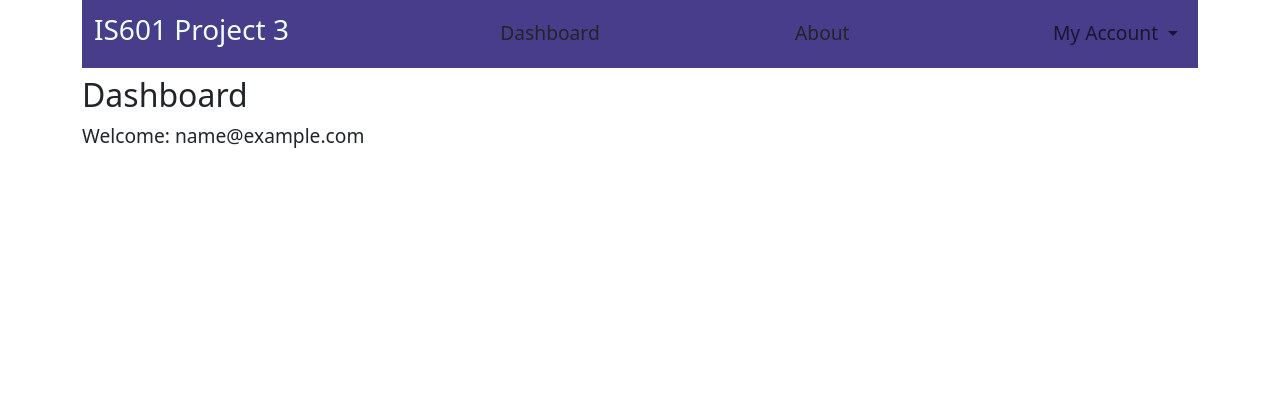
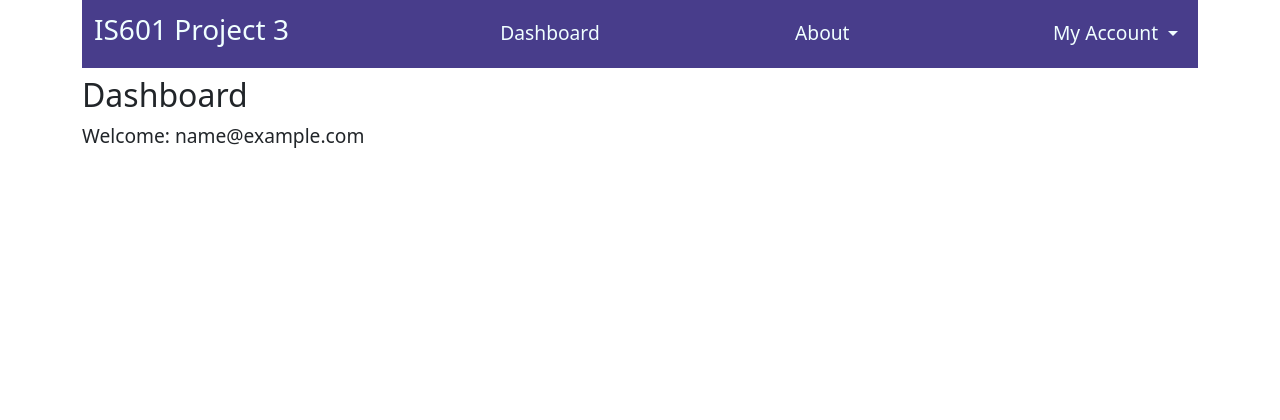
Before and after one commit to shuubhampatel/Flask_docker_Project1, a Flask app: page /dashboard in a window 1280 px wide. Shown: the top 420 px of the page. Run offline with Flask 2, Linux system fonts and the light colour scheme; the visitor is signed in with stand-in values (Sample User, id 1); some libraries are stand-ins or nearby versions.

Commit message:
fixed navbar and footer fontcolor issue

```diff
--- a/app/templates/base.html
+++ b/app/templates/base.html
@@ -41,7 +41,7 @@
             <nav class="navbar navbar-expand-lg navbarcustomcolor">
                 <div class="container">
                     <div class="header-item mt-n1 mb-n1 d-md-flex">
-                        <a class="navbar-brand navbarcustomfontcolor" href="/">
+                        <a class="navbar-brand navbarcustomfontcolor nav-link" href="/">
                             <h3><i class="bi bi-house-door-fill"></i>IS601 Project 3</h3></a>
                     </div>
 
@@ -71,7 +71,7 @@
 
                     <div class="navbar-nav d-flex">
                         {% if current_user.is_authenticated %}
-                            <li class="nav-item dropdown">
+                            <li class="nav-item dropdown navbarcustomfontcolor">
                                 <a class="nav-link dropdown-toggle" href="#" id="navbarDarkDropdownMenuLink"
                                    role="button"
                                    data-bs-toggle="dropdown" aria-expanded="false">
@@ -110,7 +110,7 @@
     {% block content %}
     {% endblock %}
 </div>
-<footer class="navbarcustomcolor navbarcustomfontcolor fixed-bottom">
+<footer class="navbarcustomcolor fixed-bottom navbarcustomfontcolor">
     <div class=" row border">
 
         <div class="col"> Environment: {{ deployment_environment }}</div>
@@ -156,6 +156,10 @@
         color: azure;
     }
 
+    .nav-link {
+        color: azure;
+    }
+
     .navbar-nav > .active > a {
         color: black;
     }
```
